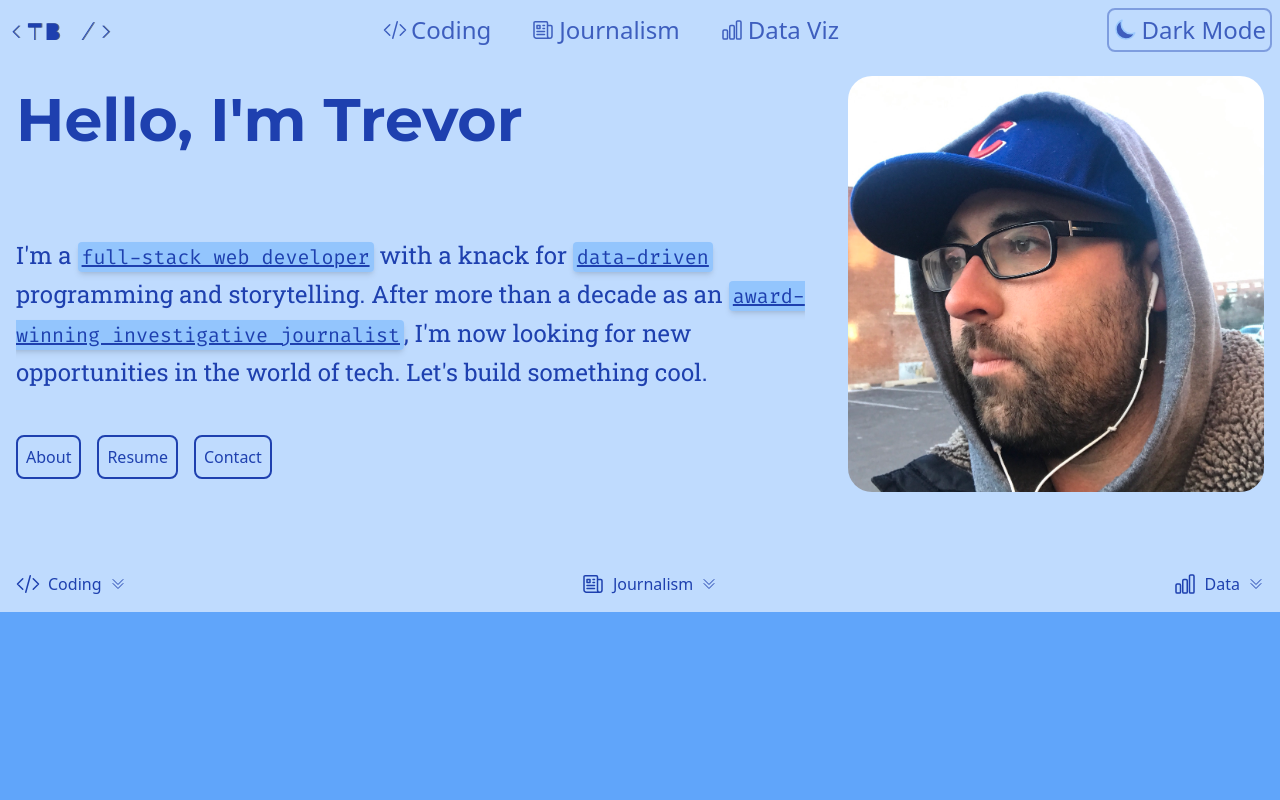
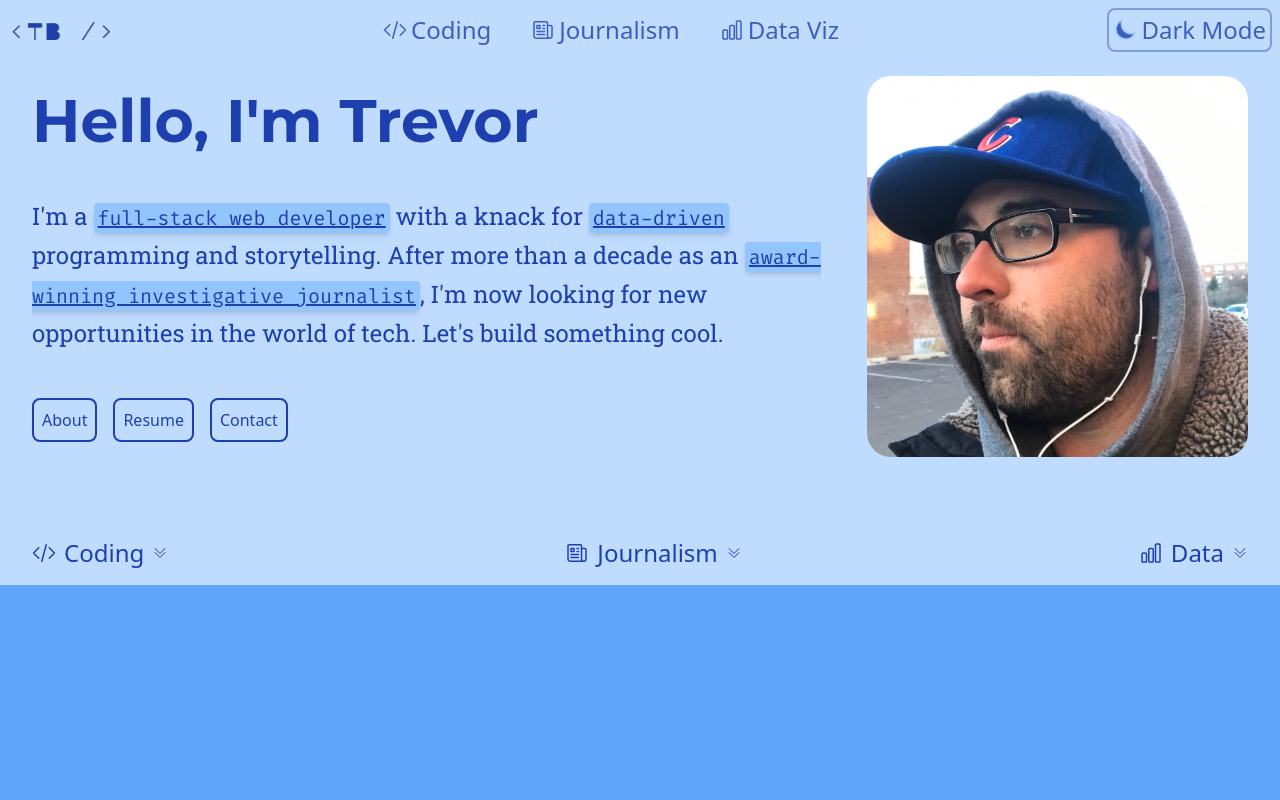
Before and after one commit to tbrown034/my-portfolio, a Next.js app: page / in a window 1280 px wide. Shown: the top 800 px of the page. Built offline with nearby package versions, Linux system fonts and the light colour scheme.

Commit message:
feat(intro): more layout changes

```diff
--- a/app/Components/Home/Intro.jsx
+++ b/app/Components/Home/Intro.jsx
@@ -11,9 +11,9 @@ import { motion } from "framer-motion";
 
 export default function Intro() {
   return (
-    <section className="flex flex-col p-4 ">
-      <div className="grid-cols-6 sm:grid ">
-        <div className="flex flex-col justify-around col-span-4 gap-4">
+    <section className="flex flex-col p-4 sm:px-8 ">
+      <div className="grid-cols-12 space-x-6 sm:grid ">
+        <div className="flex flex-col justify-around col-span-8 gap-4">
           <motion.h1
             className="text-6xl font-montserrat"
             initial={{ y: -100, opacity: 0 }}
@@ -27,10 +27,10 @@ export default function Intro() {
             initial={{ x: -100, opacity: 0 }}
             animate={{ x: 0, opacity: 1 }}
             transition={{ duration: 1 }}
-            className="col-span-2 "
+            className="flex justify-center sm:hidden"
           >
             <Image
-              className="flex rounded-3xl sm:hidden"
+              className="flex w-1/2 rounded-3xl "
               src={photo}
               alt="Trevor Brown"
             />
@@ -76,7 +76,7 @@ export default function Intro() {
           initial={{ x: -100, opacity: 0 }}
           animate={{ x: 0, opacity: 1 }}
           transition={{ duration: 1 }}
-          className="col-span-2 "
+          className="flex items-center justify-center col-span-4 "
         >
           <Image
             className="hidden rounded-3xl sm:flex"
@@ -85,7 +85,7 @@ export default function Intro() {
           />
         </motion.div>
       </div>
-      <div className="flex justify-between pt-20">
+      <div className="flex justify-between pt-20 text-sm lg:text-2xl sm:text-lg">
         <Link href="/" className="flex items-center space-x-2">
           <CodeBracketIcon className="w-6 h-6" />
           <span>Coding</span>
```
